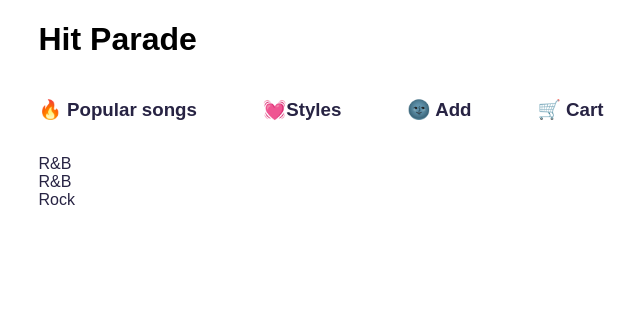
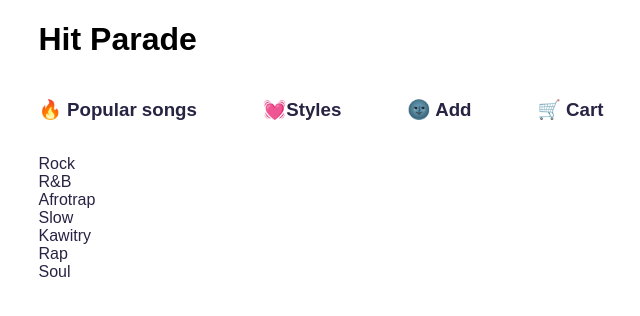
Before and after one commit to voromahery/hit-parade-react, a React app: page /style in a window 1280 px wide. Shown: the top 316 px of the page, without its empty margins (319-959 px from the left). Built offline with nearby package versions, Linux system fonts and the light colour scheme.

Commit message:
Using array to store the styles

```diff
--- a/pages/SongStyle.js
+++ b/pages/SongStyle.js
@@ -1,18 +1,19 @@
-import React, { useContext } from 'react';
+import React, { useContext, useState } from 'react';
 import { Link, useParams } from 'react-router-dom';
 import { Context } from '../Context';
 import data from './../songData';
 
 function SongStyle() {
     const { songs } = useContext(Context);
+    const [style] = useState(["Rock", "R&B", "Afrotrap", "Slow", "Kawitry", "Rap", "Soul"]);
     console.log(data, songs);
     return (
         <div>
             <ul>
-                {songs.map(song =>
-                    <li key={song.id}>
-                        <Link to={`/style/${song.style}`}>
-                            <div>{song.style}</div>
+                {style.map(song =>
+                    <li key={song}>
+                        <Link to={`/style/${song}`}>
+                            <div>{song}</div>
                         </Link>
                     </li>
                 )}
```
Also changed, not shown: 2 other files (tests, documents, lock files or other folders).
